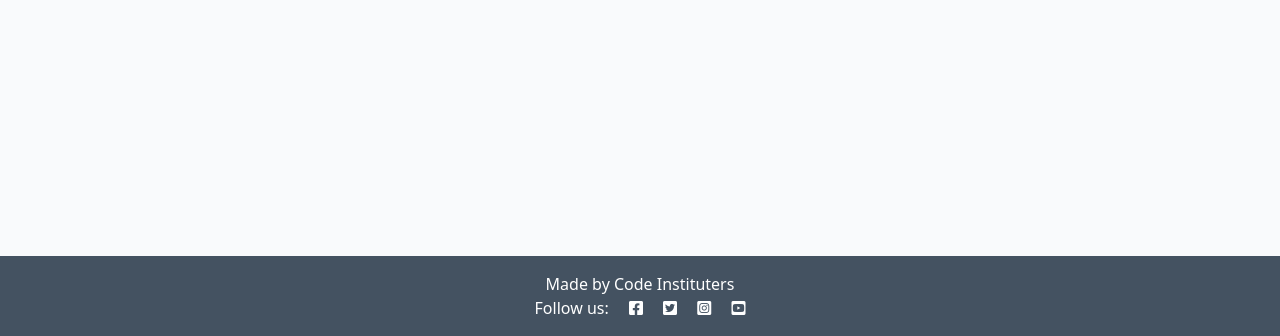
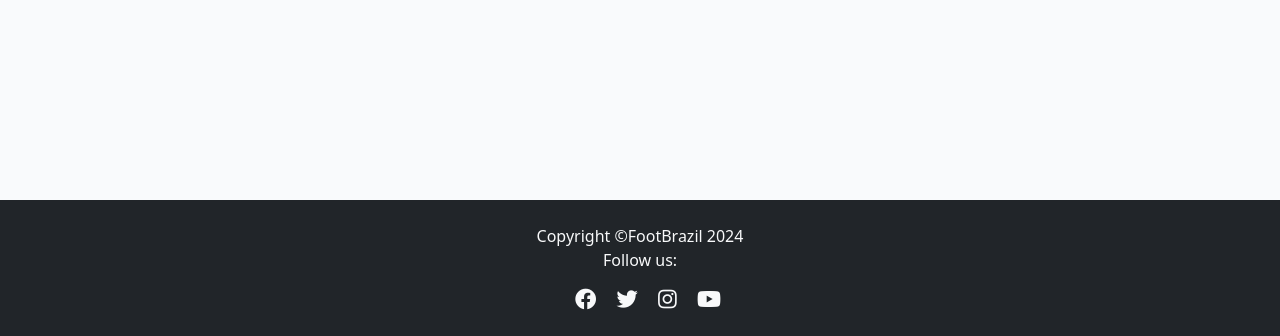
Before and after one commit to Askeran17/footbrazil, a Django app: page / in a window 1280 px wide. Shown: the part 464-800 px from the top of the page. Run offline with Django 4.2, Linux system fonts and the light colour scheme; data that the repository does not hold is empty.

Commit message:
change base.html

```diff
--- a/templates/base.html
+++ b/templates/base.html
@@ -29,10 +29,10 @@
 <body class="d-flex flex-column h-100 main-bg">
 
     <!-- Navigation -->
-    <nav class="navbar navbar-expand-lg navbar-light bg-white">
+    <nav class="navbar navbar-expand-lg navbar-light bg-white" aria-label="Fourth navbar example">
         <div class="container-fluid">
-            <a class="navbar-brand" href="{% url 'home' %}"><span class="brand">c<span class="red-o">o</span>de<span
-                        class="thin">|star</span></span></a>
+            <a class="navbar-brand text-success" href="{% url 'home' %}">FootBrazil</a>
+
             <button class="navbar-toggler" type="button" data-bs-toggle="collapse" data-bs-target="#navbarText"
                 aria-controls="navbarText" aria-expanded="false" aria-label="Toggle navigation">
                 <span class="navbar-toggler-icon"></span>
@@ -41,7 +41,11 @@
                 <ul class="navbar-nav me-auto mb-2 mb-lg-0">
                     <li class="nav-item">
                         <a class="nav-link {% if request.path == home_url %}active{% endif %}" aria-current="page"
-                            href="#">Home</a>
+                            href="{% url 'home' %}">Home </a>
+                    </li>
+
+                    <li class="nav-item">
+                        <a class="nav-link" href=#>History</a>
                     </li>
 
                 </ul>
@@ -51,7 +55,7 @@
     </nav>
 
     <!-- Page Header -->
-	<header class="masthead" style="background-image: url('https://wallpaperaccess.com/full/6294012.jpg')">
+	<header class="masthead" style="background-image: url('https://static0.givemesportimages.com/wordpress/wp-content/uploads/2024/01/brazil-s-greatest-ever-footballers-ranked.jpg')">
 		<div class="overlay"></div>
 		<div class="container">
 			<div class="row">
@@ -74,13 +78,15 @@
     </main>
 
     <!-- Footer -->
-    <footer class="footer mt-auto py-3 dark-bg">
-        <p class="m-0 text-center text-white">Made by Code Instituters</p>
-        <p class="m-0 text-center text-white">Follow us: <i class="fab fa-facebook-square ms-3"></i>
-            <i class="fab fa-twitter-square ms-3"></i>
-            <i class="fab fa-instagram-square ms-3"></i>
-            <i class="fab fa-youtube-square ms-3"></i>
-        </p>
+    <footer class="footer mt-auto py-4 bg-dark text-light">
+        <p class="m-0 text-center">Copyright &copy;FootBrazil 2024</p>
+        <p class="m-0 text-center">Follow us:</p>
+        <div class="text-center mt-3">
+            <a class="footer-link" href="https://www.facebook.com" target="_blank" rel="noopener" aria-label="Link to facebook page"><i class="fab fa-facebook fa-lg ms-3 text-light"></i></a>
+            <a class="footer-link" href="https://www.twitter.com" target="_blank" rel="noopener" aria-label="Link to twitter page"><i class="fab fa-twitter fa-lg ms-3 text-light"></i></a>
+            <a class="footer-link" href="https://www.instagram.com" target="_blank" rel="noopener" aria-label="Link to instagram page"><i class="fab fa-instagram fa-lg ms-3 text-light"></i></a>
+            <a class="footer-link" href="https://www.youtube.com" target="_blank" rel="noopener" aria-label="Link to youtube page"><i class="fab fa-youtube fa-lg ms-3 text-light"></i></a>
+        </div>
     </footer>
 
     <script src="https://cdn.jsdelivr.net/npm/bootstrap@5.0.1/dist/js/bootstrap.bundle.min.js"
```
